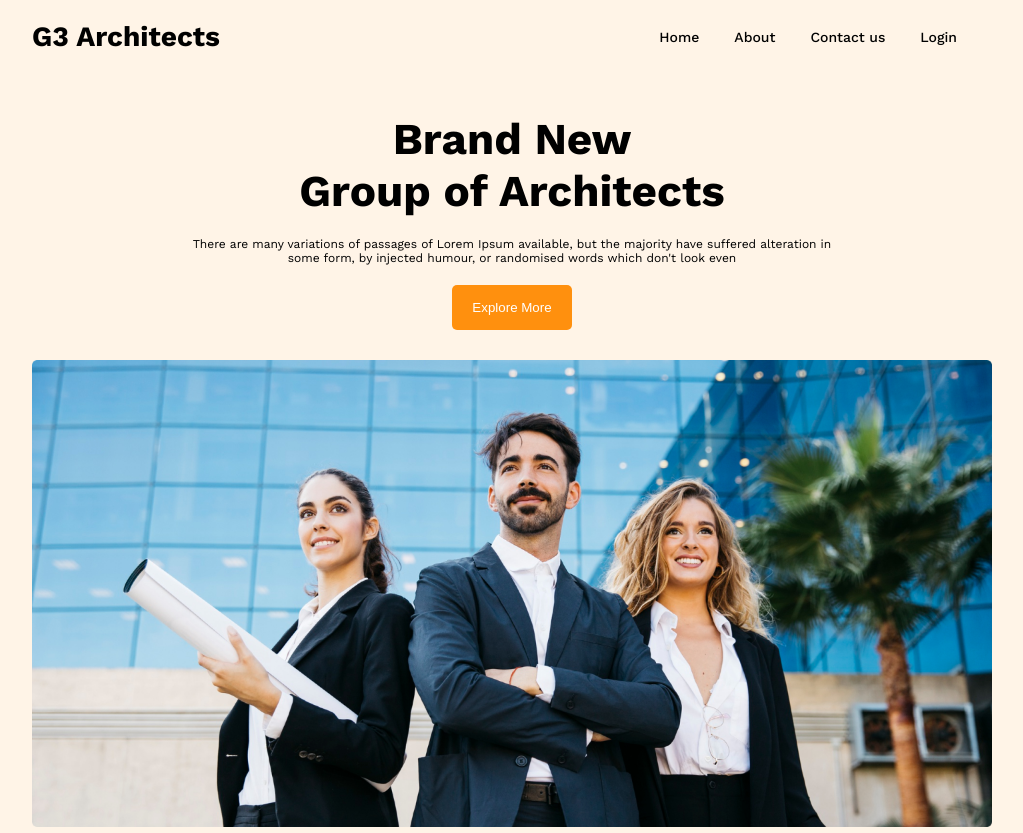
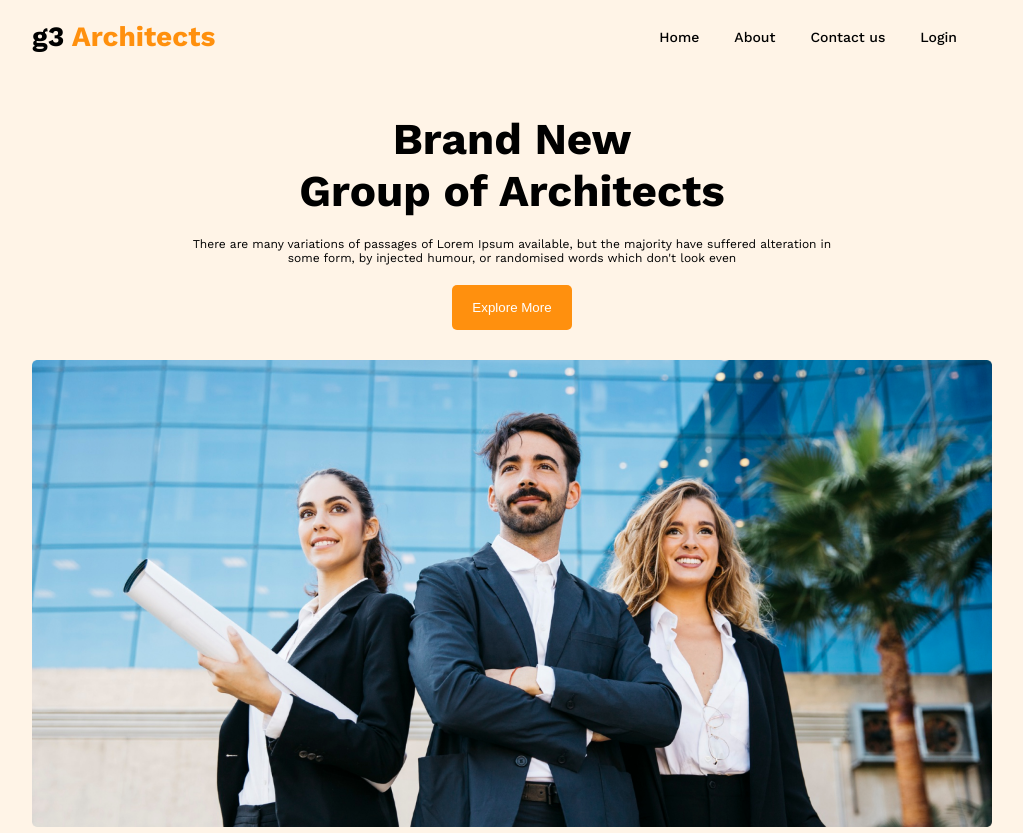
Before and after one commit to rakibce30/g3-Architects, a plain HTML site: page index.html in a window 1280 px wide. Shown: the top 833 px of the page, without its empty margins (128-1151 px from the left). Drawn offline with nearby package versions, Linux system fonts and the light colour scheme.

Commit message:
logo text color change

```diff
--- a/index.html
+++ b/index.html
@@ -14,7 +14,7 @@
             <!-- Top Bar -->
             <div class="topBar">
                 <div class="logo">
-                    <h1>G3 Architects</h1>
+                    <h1>g3 <span class="txt-primary">Architects</span> </h1>
                 </div>
                 <nav>
                     <li><a href="#">Home</a></li>
```
